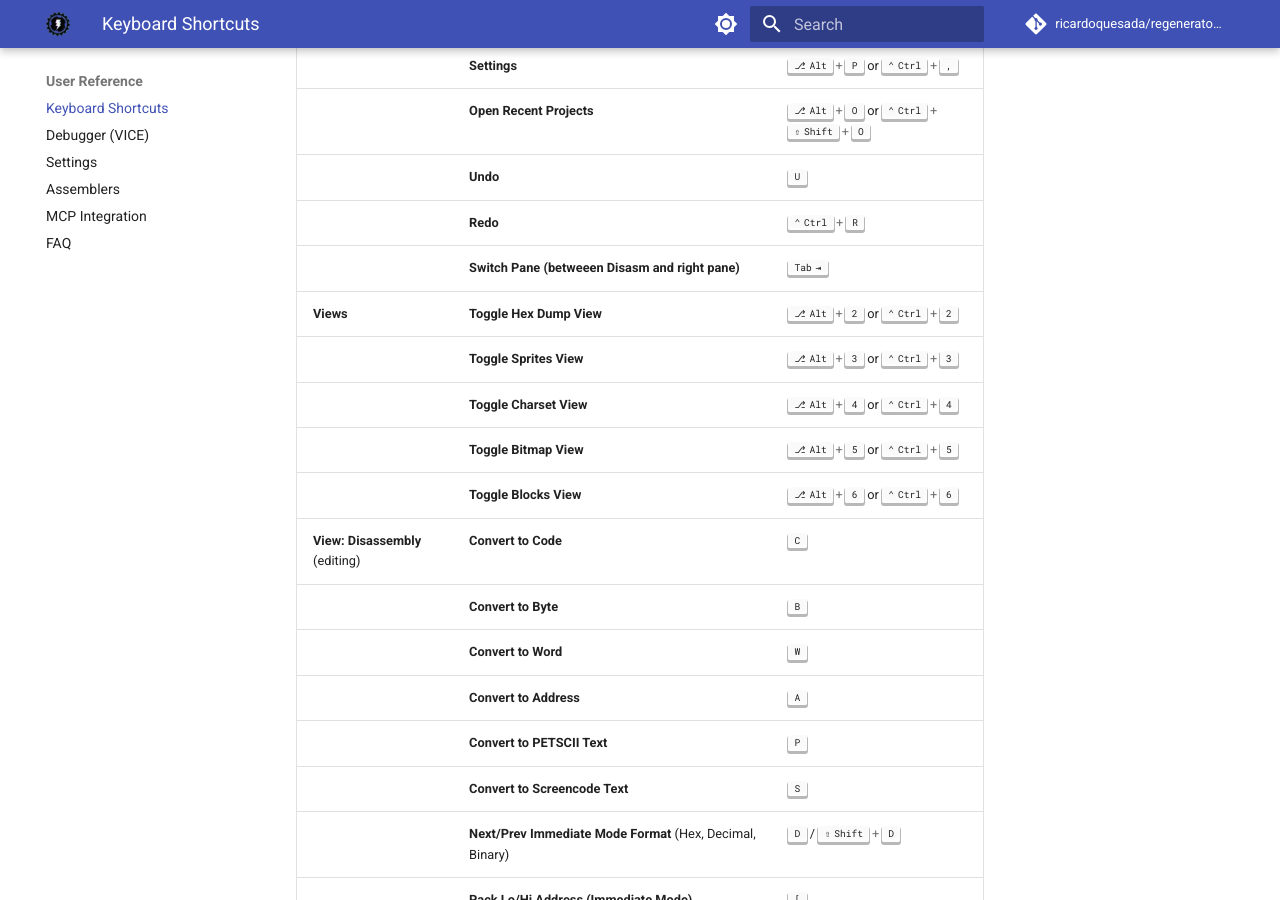
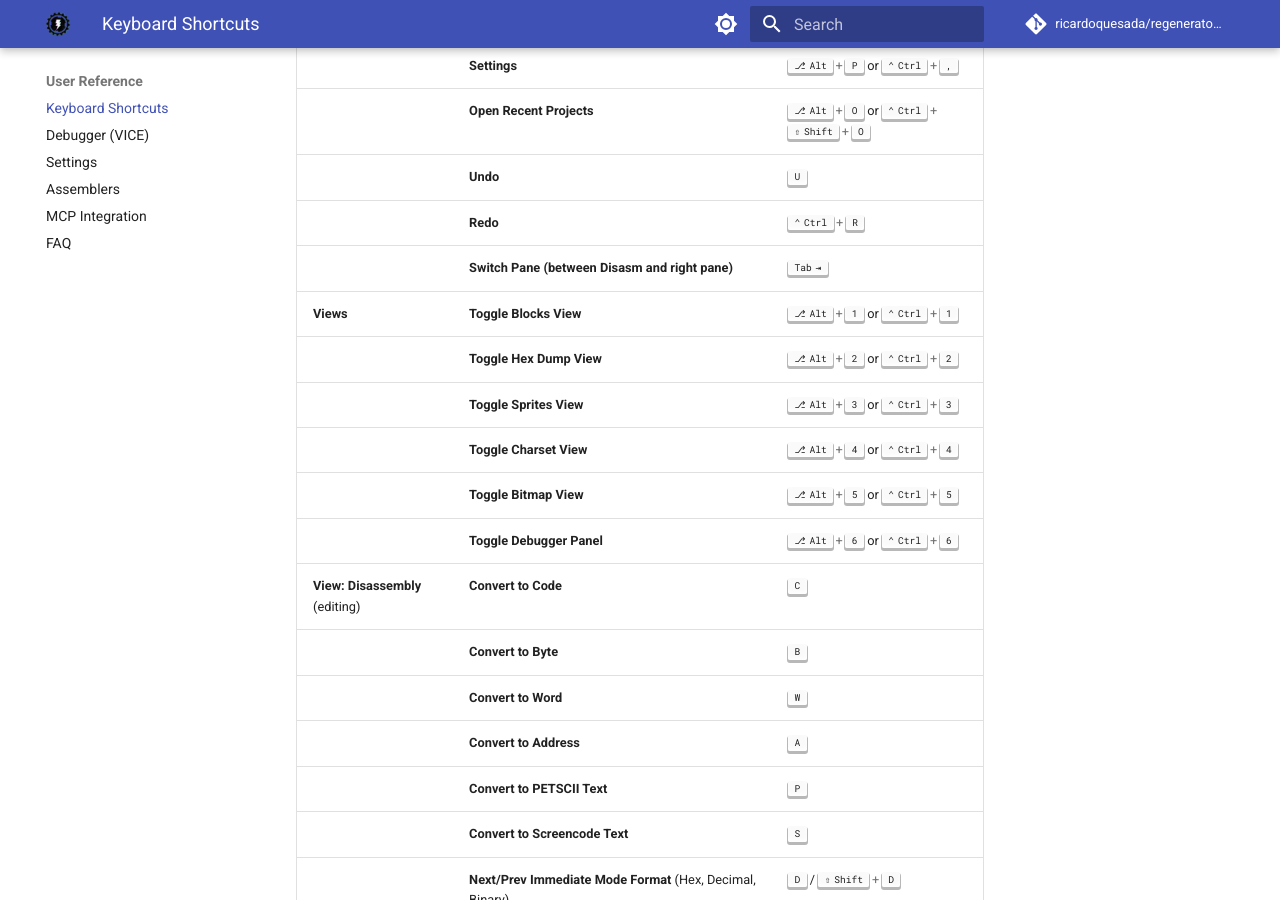
Before and after one commit to ricardoquesada/regenerator2000, an MkDocs documentation site: the page built from docs/keyboard_shortcuts.md, in a window 1280 px wide and 900 px high, scrolled down 1009 px. Built offline with MkDocs 1.6.1 and Material for MkDocs 9.7.7, drawn with Linux system fonts in a browser that asks for light colours; comment, search, counter and statistics services are not loaded.

Commit message:
mkdoks: more info about vice debugger

```diff
--- a/docs/keyboard_shortcuts.md
+++ b/docs/keyboard_shortcuts.md
@@ -23,12 +23,13 @@ We've tested these shortcuts extensively across Windows, macOS, and Linux, and i
 |                                    | **Open Recent Projects**                                                                | ++alt+o++ or ++ctrl+shift+o++                                 |
 |                                    | **Undo**                                                                                | ++u++                                                         |
 |                                    | **Redo**                                                                                | ++ctrl+r++                                                    |
-|                                    | **Switch Pane (betweeen Disasm and right pane)**                                        | ++tab++                                                       |
-| **Views**                          | **Toggle Hex Dump View**                                                                | ++alt+2++ or ++ctrl+2++                                       |
+|                                    | **Switch Pane (between Disasm and right pane)**                                         | ++tab++                                                       |
+| **Views**                          | **Toggle Blocks View**                                                                  | ++alt+1++ or ++ctrl+1++                                       |
+|                                    | **Toggle Hex Dump View**                                                                | ++alt+2++ or ++ctrl+2++                                       |
 |                                    | **Toggle Sprites View**                                                                 | ++alt+3++ or ++ctrl+3++                                       |
 |                                    | **Toggle Charset View**                                                                 | ++alt+4++ or ++ctrl+4++                                       |
 |                                    | **Toggle Bitmap View**                                                                  | ++alt+5++ or ++ctrl+5++                                       |
-|                                    | **Toggle Blocks View**                                                                  | ++alt+6++ or ++ctrl+6++                                       |
+|                                    | **Toggle Debugger Panel**                                                               | ++alt+6++ or ++ctrl+6++                                       |
 | **View: Disassembly** (editing)    | **Convert to Code**                                                                     | ++c++                                                         |
 |                                    | **Convert to Byte**                                                                     | ++b++                                                         |
 |                                    | **Convert to Word**                                                                     | ++w++                                                         |
```
Also changed, not shown: docs/architecture.md (+4 -1 lines), docs/debugger.md (+1 -1 lines), 3 other files.
